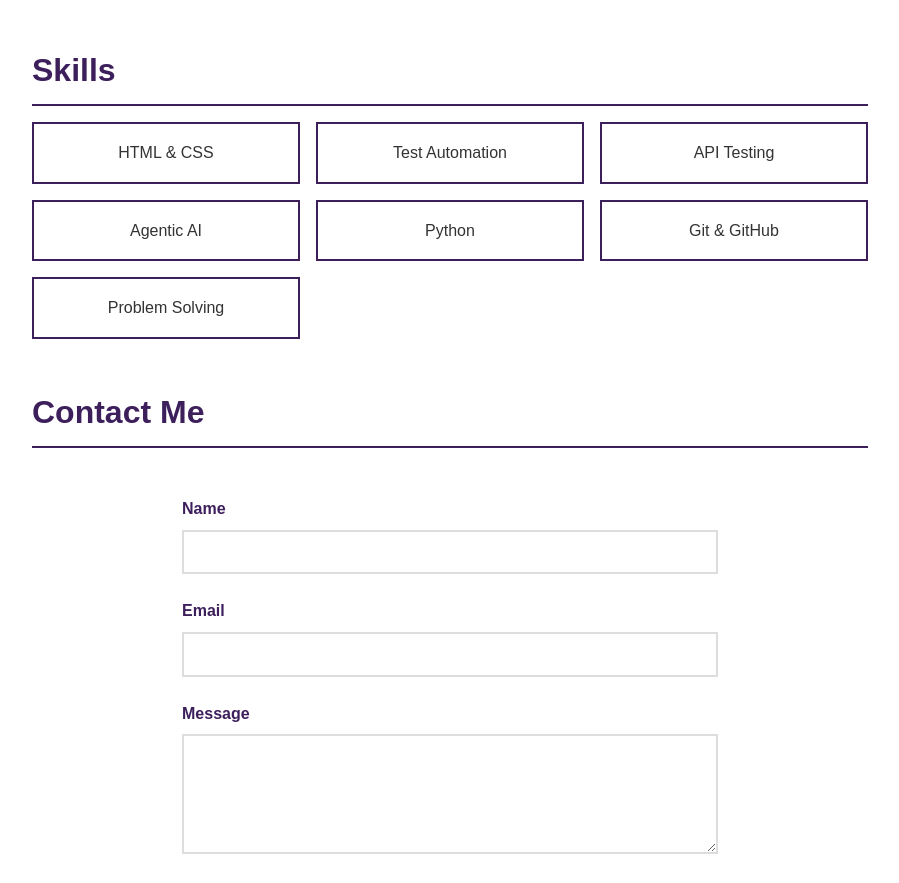
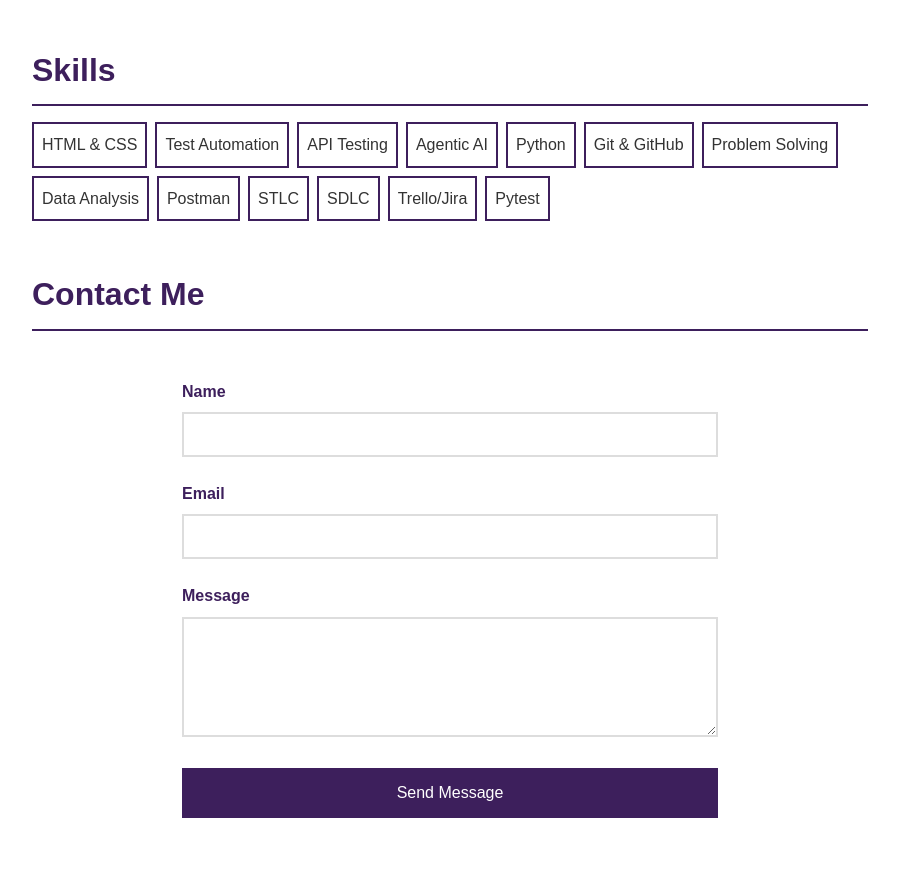
Before and after one commit to sameerahmd/myportfolio, a plain HTML site: page index.html in a window 1280 px wide. Shown: the part 1970-2853 px from the top of the page, without its empty margins (190-1089 px from the left). Drawn offline with Linux system fonts and the light colour scheme.

Commit message:
small changes in code

```diff
--- a/index.html
+++ b/index.html
@@ -8,17 +8,6 @@
 
 </head>
 <body>
-    <!-- Navigation
-    <nav>
-        <ul>
-            <li><a href="#about">About</a></li>
-            <li><a href="#education">Education</a></li>
-            <li><a href="#experience">Experience</a></li>
-            <li><a href="#skills">Skills</a></li>
-            <li><a href="#goals">Goals</a></li>
-            <li><a href="#contact">Contact</a></li>
-        </ul>
-    </nav> -->
 
     <!-- Header -->
     <header>
@@ -85,6 +74,12 @@
                 <div class="skill-item">Python</div>
                 <div class="skill-item">Git & GitHub</div>
                 <div class="skill-item">Problem Solving</div>
+                <div class="skill-item">Data Analysis</div>
+                <div class="skill-item">Postman</div>
+                <div class="skill-item">STLC</div>
+                <div class="skill-item">SDLC</div>
+                <div class="skill-item">Trello/Jira</div>
+                <div class="skill-item">Pytest</div>
             </div>
         </section>
 
--- a/styles.css
+++ b/styles.css
@@ -9,30 +9,6 @@
             line-height: 1.6;
             color: #333;
         }
-
-        /* Navigation */
-        /* nav {
-            background: #3d1f5c;
-            padding: 1rem 0;
-        }
-
-        nav ul {
-            list-style: none;
-            display: flex;
-            justify-content: center;
-            gap: 2rem;
-            flex-wrap: wrap;
-        }
-
-        nav a {
-            color: white;
-            text-decoration: none;
-            padding: 0.5rem 1rem;
-        }
-
-        nav a:hover {
-            background: rgba(255,255,255,0.1);
-        } */
 
         /* Header */
         header {
@@ -107,14 +83,15 @@
 
         /* Skills List */
         .skills-list {
-            display: grid;
+            display: flex ;
+            flex-wrap: wrap;
             grid-template-columns: repeat(auto-fit, minmax(200px, 1fr));
-            gap: 1rem;
+            gap: 0.5rem;
         }
 
         .skill-item {
             background: white;
-            padding: 1rem;
+            padding: 0.5rem;
             border: 2px solid #3d1f5c;
             text-align: center;
         }
@@ -169,15 +146,8 @@
             background: #2d1543;
         }
 
-        /* Footer */
-        footer {
-            background: #3d1f5c;
-            color: white;
-            text-align: center;
-            padding: 2rem;
-        }
 
-                /* Social Links */
+        /* Social Links */
         #socials {
             background: white;
             padding: 3rem 2rem;
@@ -214,6 +184,13 @@
             transform: scale(1.2);
         }
 
+        /* Footer */
+        footer {
+            background: #3d1f5c;
+            color: white;
+            text-align: center;
+            padding: 2rem;
+        }
         /* Responsive */
         @media (max-width: 768px) {
             header h1 {
```
